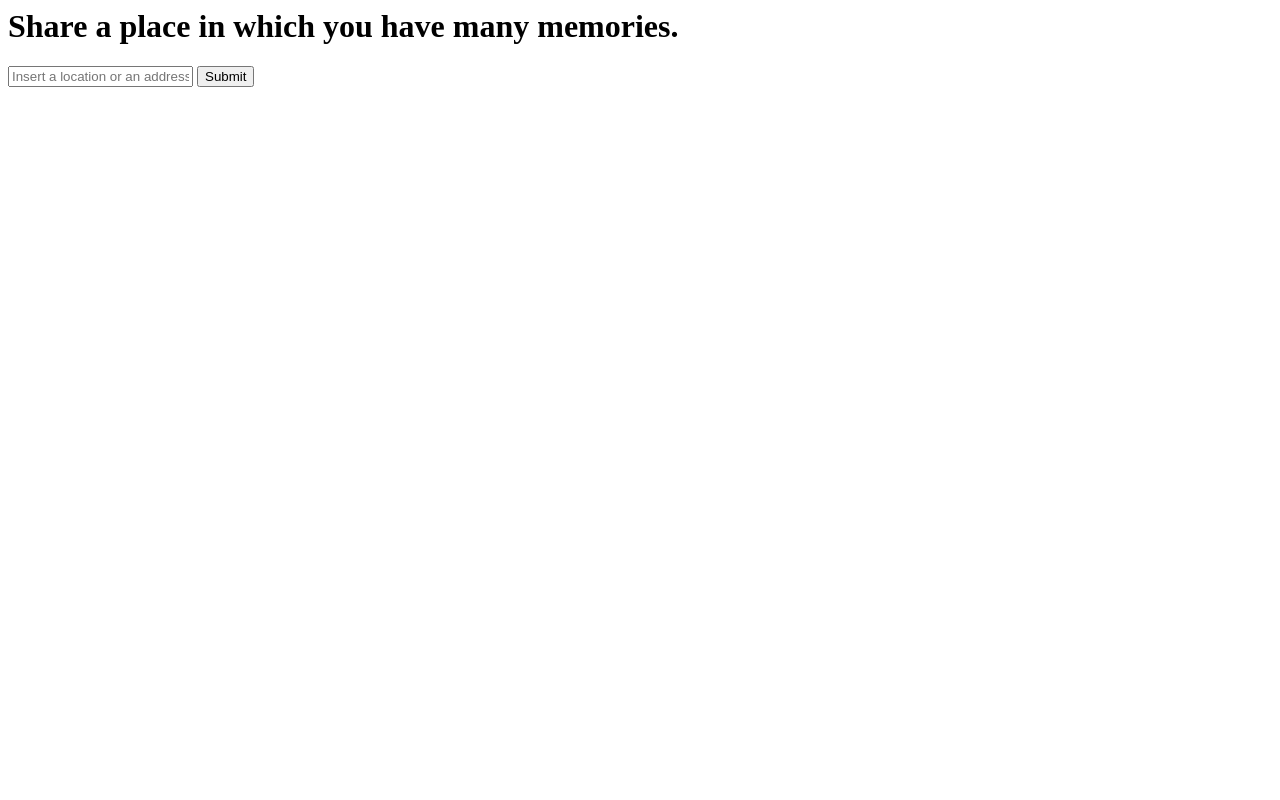
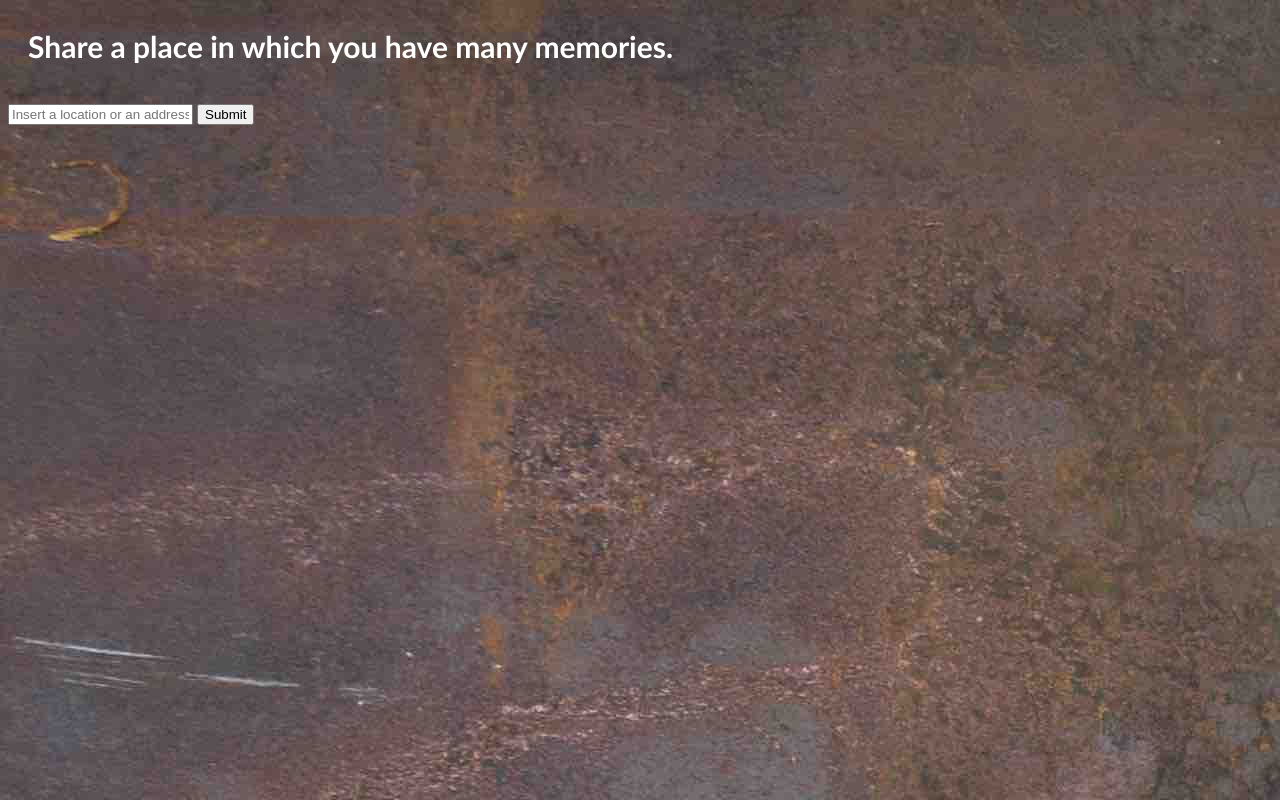
Before and after one commit to guillemontecinos/eroft_final, a website: page index.html in a window 1280 px wide. Drawn offline with Linux system fonts and the light colour scheme.

Commit message:
background

```diff
--- a/index.html
+++ b/index.html
@@ -1,7 +1,7 @@
 <html>
     <head></head>
-    <body>
-        <h1 id="header"></h1>
+    <body style="background-image: url(/assets/background.jpg)">
+        <h1 id="header" style="font-family:Trebuchet MS,Helvetica,sans-serif;font-style:normal;font-size:30px;color: white;position:relative;padding: 20px;"></h1>
         <form action="/" method="POST">
             <input type="text" name="location" placeholder="Insert a location or an address" autocomplete="off">
             <input type="submit" value="Submit">
```
Also changed, not shown: assets/background.jpg (added).
